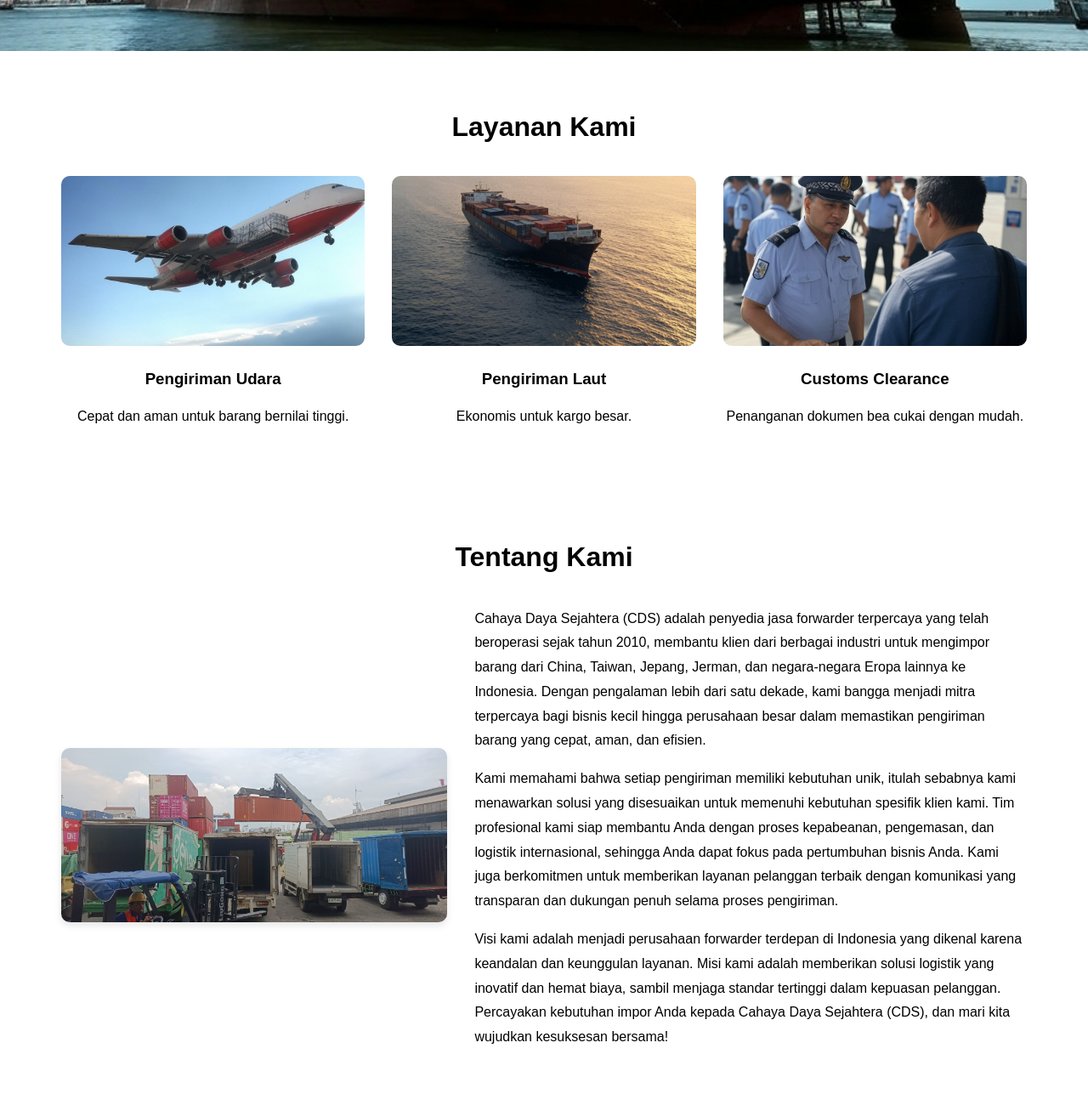
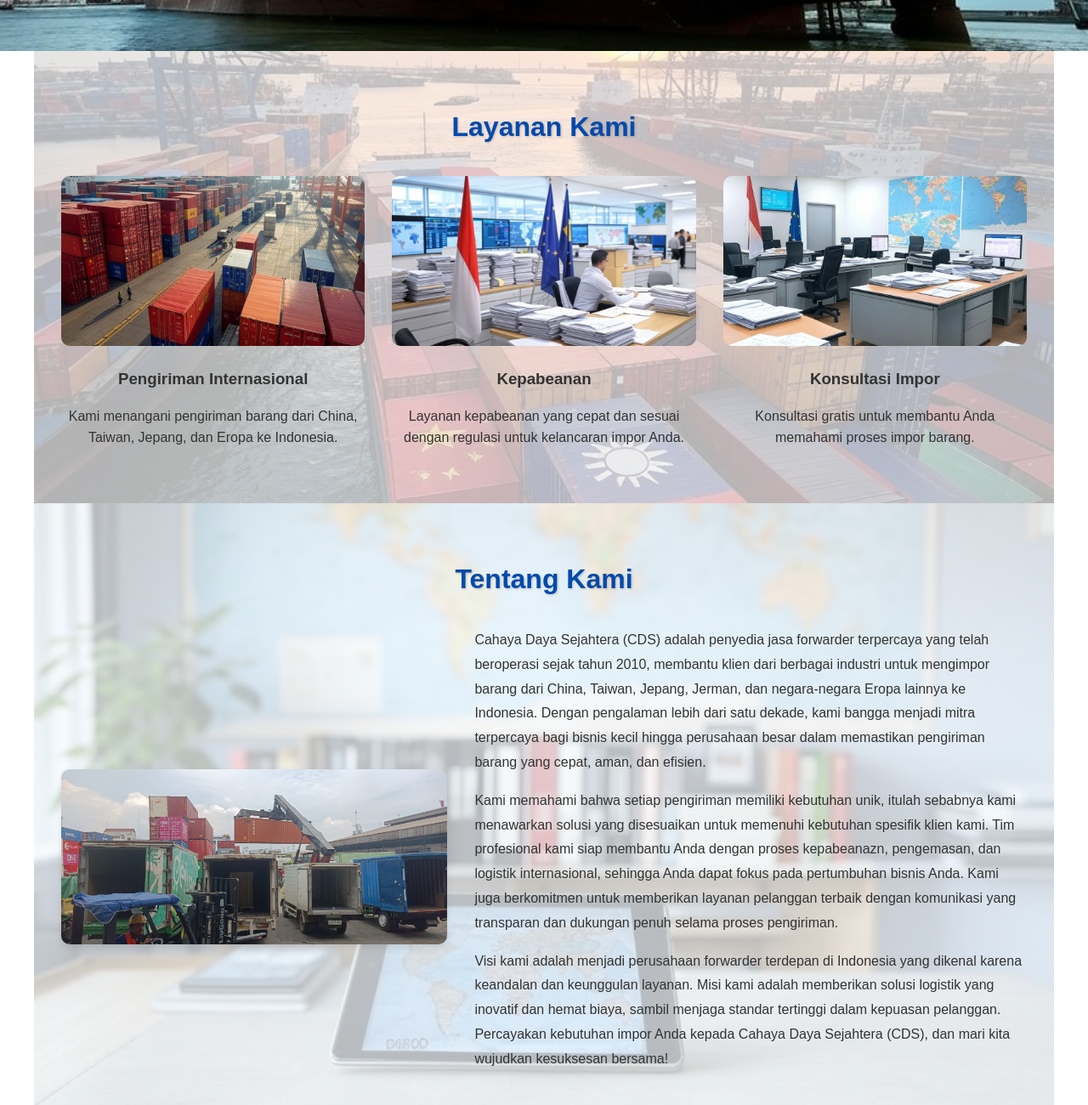
Before and after one commit to ikanAsin-dev/forwarder-website, a plain HTML site: page index.html in a window 1280 px wide. Shown: the part 740-2040 px from the top of the page at 85% size. Drawn offline with Linux system fonts and the light colour scheme.

Commit message:
add background image

```diff
--- a/css/style.css
+++ b/css/style.css
@@ -135,13 +135,121 @@ nav ul li a {
     text-shadow: 1px 1px 3px rgba(0, 0, 0, 0.5);
 }
 
-/* Services, About, and Contact Sections */
-#layanan,
-#tentang,
+/* Services Section */
+#layanan {
+    padding: 4rem 2rem;
+    max-width: 1200px;
+    margin: 0 auto;
+    position: relative;
+    /* For overlay */
+    background: url('../images/services-bg.jpg') no-repeat center/cover;
+    color: #333;
+    /* Default text color */
+}
+
+#layanan::before {
+    content: '';
+    position: absolute;
+    top: 0;
+    left: 0;
+    width: 100%;
+    height: 100%;
+    background: rgba(255, 255, 255, 0.7);
+    /* Semi-transparent white overlay */
+    z-index: 0;
+}
+
+#layanan * {
+    position: relative;
+    /* Ensure content is above the overlay */
+    z-index: 1;
+}
+
+#layanan h2 {
+    color: #004aad;
+    /* Match the header color */
+    text-shadow: 1px 1px 3px rgba(0, 0, 0, 0.2);
+    /* Subtle shadow for readability */
+}
+
+#layanan p {
+    color: #333;
+}
+
+/* About Section */
+#tentang {
+    padding: 4rem 2rem;
+    max-width: 1200px;
+    margin: 0 auto;
+    position: relative;
+    background: url('../images/about-bg.jpg') no-repeat center/cover;
+    color: #333;
+}
+
+#tentang::before {
+    content: '';
+    position: absolute;
+    top: 0;
+    left: 0;
+    width: 100%;
+    height: 100%;
+    background: rgba(255, 255, 255, 0.7);
+    z-index: 0;
+}
+
+#tentang * {
+    position: relative;
+    z-index: 1;
+}
+
+#tentang h2 {
+    color: #004aad;
+    text-shadow: 1px 1px 3px rgba(0, 0, 0, 0.2);
+}
+
+#tentang p {
+    color: #333;
+}
+
+/* Contact Section */
 #kontak {
     padding: 4rem 2rem;
     max-width: 1200px;
     margin: 0 auto;
+    position: relative;
+    background: url('../images/contact-bg.jpg') no-repeat center/cover;
+    color: #333;
+}
+
+#kontak::before {
+    content: '';
+    position: absolute;
+    top: 0;
+    left: 0;
+    width: 100%;
+    height: 100%;
+    background: rgba(255, 255, 255, 0.7);
+    z-index: 0;
+}
+
+#kontak * {
+    position: relative;
+    z-index: 1;
+}
+
+#kontak h2 {
+    color: #004aad;
+    text-shadow: 1px 1px 3px rgba(0, 0, 0, 0.2);
+}
+
+.contact-item {
+    display: flex;
+    align-items: center;
+    gap: 0.8rem;
+    text-decoration: none;
+    color: #333;
+    font-size: 1.2rem;
+    transition: color 0.3s ease;
 }
 
 h2 {
--- a/index.html
+++ b/index.html
@@ -60,7 +60,7 @@
         <a href="#kontak" class="cta-button">Minta Penawaran</a>
     </section>
 
-    <section id="layanan">
+    <!-- <section id="layanan">
         <h2>Layanan Kami</h2>
         <div class="services">
             <div class="service-item">
@@ -79,6 +79,27 @@
                 <p>Penanganan dokumen bea cukai dengan mudah.</p>
             </div>
         </div>
+    </section> -->
+    <!-- Services Section -->
+    <section id="layanan">
+        <h2>Layanan Kami</h2>
+        <div class="services">
+            <div class="service-item">
+                <img src="images/service1.jpg" alt="Pengiriman Internasional">
+                <h3>Pengiriman Internasional</h3>
+                <p>Kami menangani pengiriman barang dari China, Taiwan, Jepang, dan Eropa ke Indonesia.</p>
+            </div>
+            <div class="service-item">
+                <img src="images/service2.jpg" alt="Kepabeanan">
+                <h3>Kepabeanan</h3>
+                <p>Layanan kepabeanan yang cepat dan sesuai dengan regulasi untuk kelancaran impor Anda.</p>
+            </div>
+            <div class="service-item">
+                <img src="images/service3.jpg" alt="Konsultasi Impor">
+                <h3>Konsultasi Impor</h3>
+                <p>Konsultasi gratis untuk membantu Anda memahami proses impor barang.</p>
+            </div>
+        </div>
     </section>
 
     <section id="tentang">
@@ -86,9 +107,20 @@
         <div class="about-content">
             <img src="images/about-image.jpg" alt="Tentang Cahaya Daya Sejahtera (CDS)" class="about-image">
             <div class="about-text">
-                <p>Cahaya Daya Sejahtera (CDS) adalah penyedia jasa forwarder terpercaya yang telah beroperasi sejak tahun 2010, membantu klien dari berbagai industri untuk mengimpor barang dari China, Taiwan, Jepang, Jerman, dan negara-negara Eropa lainnya ke Indonesia. Dengan pengalaman lebih dari satu dekade, kami bangga menjadi mitra terpercaya bagi bisnis kecil hingga perusahaan besar dalam memastikan pengiriman barang yang cepat, aman, dan efisien.</p>
-                <p>Kami memahami bahwa setiap pengiriman memiliki kebutuhan unik, itulah sebabnya kami menawarkan solusi yang disesuaikan untuk memenuhi kebutuhan spesifik klien kami. Tim profesional kami siap membantu Anda dengan proses kepabeanan, pengemasan, dan logistik internasional, sehingga Anda dapat fokus pada pertumbuhan bisnis Anda. Kami juga berkomitmen untuk memberikan layanan pelanggan terbaik dengan komunikasi yang transparan dan dukungan penuh selama proses pengiriman.</p>
-                <p>Visi kami adalah menjadi perusahaan forwarder terdepan di Indonesia yang dikenal karena keandalan dan keunggulan layanan. Misi kami adalah memberikan solusi logistik yang inovatif dan hemat biaya, sambil menjaga standar tertinggi dalam kepuasan pelanggan. Percayakan kebutuhan impor Anda kepada Cahaya Daya Sejahtera (CDS), dan mari kita wujudkan kesuksesan bersama!</p>
+                <p>Cahaya Daya Sejahtera (CDS) adalah penyedia jasa forwarder terpercaya yang telah beroperasi sejak
+                    tahun 2010, membantu klien dari berbagai industri untuk mengimpor barang dari China, Taiwan, Jepang,
+                    Jerman, dan negara-negara Eropa lainnya ke Indonesia. Dengan pengalaman lebih dari satu dekade, kami
+                    bangga menjadi mitra terpercaya bagi bisnis kecil hingga perusahaan besar dalam memastikan
+                    pengiriman barang yang cepat, aman, dan efisien.</p>
+                <p>Kami memahami bahwa setiap pengiriman memiliki kebutuhan unik, itulah sebabnya kami menawarkan solusi
+                    yang disesuaikan untuk memenuhi kebutuhan spesifik klien kami. Tim profesional kami siap membantu
+                    Anda dengan proses kepabeanazn, pengemasan, dan logistik internasional, sehingga Anda dapat fokus
+                    pada pertumbuhan bisnis Anda. Kami juga berkomitmen untuk memberikan layanan pelanggan terbaik
+                    dengan komunikasi yang transparan dan dukungan penuh selama proses pengiriman.</p>
+                <p>Visi kami adalah menjadi perusahaan forwarder terdepan di Indonesia yang dikenal karena keandalan dan
+                    keunggulan layanan. Misi kami adalah memberikan solusi logistik yang inovatif dan hemat biaya,
+                    sambil menjaga standar tertinggi dalam kepuasan pelanggan. Percayakan kebutuhan impor Anda kepada
+                    Cahaya Daya Sejahtera (CDS), dan mari kita wujudkan kesuksesan bersama!</p>
             </div>
         </div>
     </section>
```
Also changed, not shown: images/about-bg.jpg (added), images/contact-bg.jpg (added), images/service1.jpg (added), images/service2.jpg (added), images/service3.jpg (added), images/services-bg.jpg (added).
